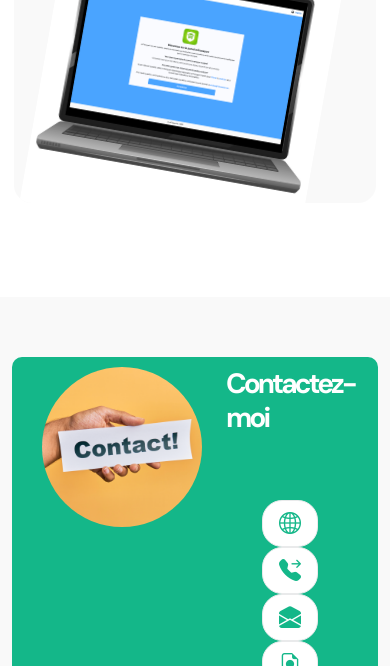
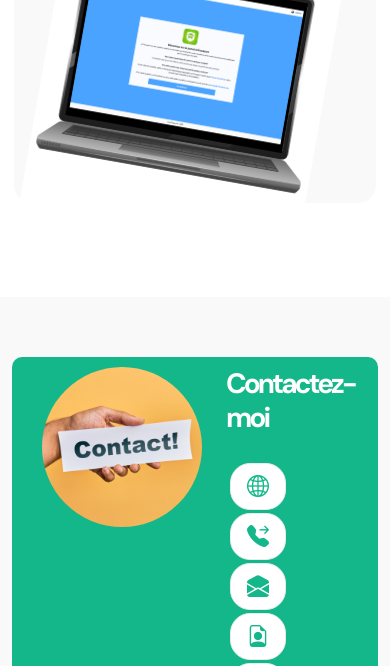
Before and after one commit to cyriellecoul/portfolio2025, a website: page index.html in a window 390 px wide. Shown: the part 8044-8710 px from the top of the page. Drawn offline with Linux system fonts and the light colour scheme.

Commit message:
[PF09] Update Contact section style

```diff
--- a/css/templatemo-first-portfolio-style.css
+++ b/css/templatemo-first-portfolio-style.css
@@ -959,7 +959,7 @@ strong {
 .footer-menu-item {
   list-style: none;
   display: inline-block;
-  margin-right: 3px;
+  margin: 3px 3px 0px 10px;
 }
 
 .footer-menu-link {
@@ -1160,7 +1160,6 @@ strong {
 
   .contact-info {
     border-radius: 0 0 var(--border-radius-small) var(--border-radius-small);
-    padding: 40px 30px;
   }
 
   .contact-info-border-start {
--- a/index.html
+++ b/index.html
@@ -462,7 +462,6 @@ https://templatemo.com/tm-578-first-portfolio
         <section class="contact section-padding" id="section_5">
             <div class="container">
                 <div class="row">
-
                     <div class="col-lg-6 col-md-8 col-12">
                         <div class="section-title-wrap d-flex">
                             <img src="images/contact.png" class="avatar-image img-fluid" alt="">
@@ -471,6 +470,7 @@ https://templatemo.com/tm-578-first-portfolio
                                 <p></p>
                                 <div class="section-contact d-flex">
                                     <div class="contact-info d-flex flex-column">
+                                        <div class="row">
                                             <ul class="footer-menu">
                                                 <li class="footer-menu-item">
                                                     <a data-bs-toggle="tooltip" data-bs-placement="top" title="Site Web"
@@ -483,7 +483,8 @@ https://templatemo.com/tm-578-first-portfolio
                                                         href="tel: +1-514-442-2470" class="footer-menu-link"><i
                                                             class="bi bi-telephone-forward-fill"></i></a></li>
                                                 <li class="footer-menu-item"><a data-bs-toggle="tooltip"
-                                                    data-bs-placement="top" title="Courriel : cyriellecoul@gmail.com"
+                                                        data-bs-placement="top"
+                                                        title="Courriel : cyriellecoul@gmail.com"
                                                         href="mailto:cyriellecoul@gmail.com" class="footer-menu-link"><i
                                                             class="bi bi-envelope-open-fill"></i></a></li>
                                                 <li class="footer-menu-item"><a data-bs-toggle="tooltip"
@@ -494,6 +495,7 @@ https://templatemo.com/tm-578-first-portfolio
                                                         data-bs-placement="top" title="GitHub Page" href="TODO"
                                                         class="footer-menu-link"><i class="bi bi-github"></i></a></li>
                                             </ul>
+                                        </div>
                                     </div>
                                 </div>
                             </div>
```
Lines whose indentation alone changed are shown as unchanged.
